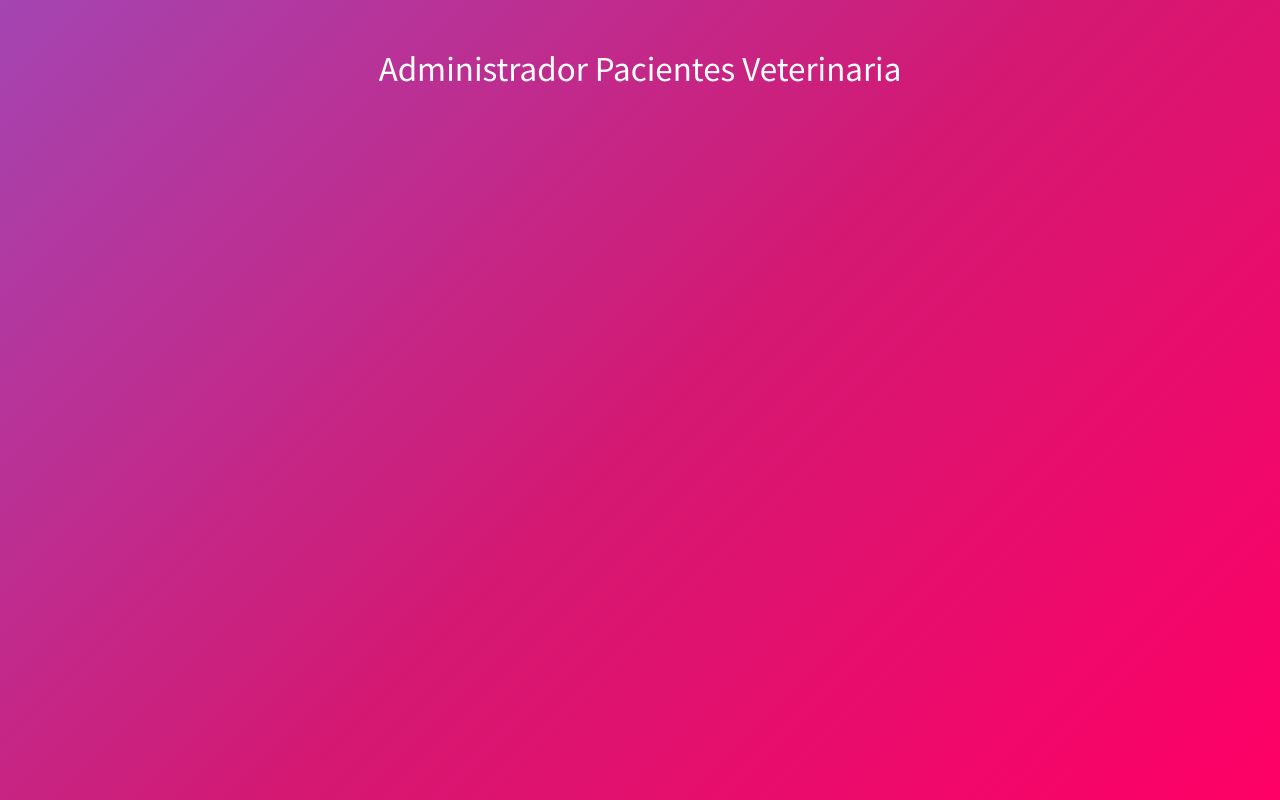
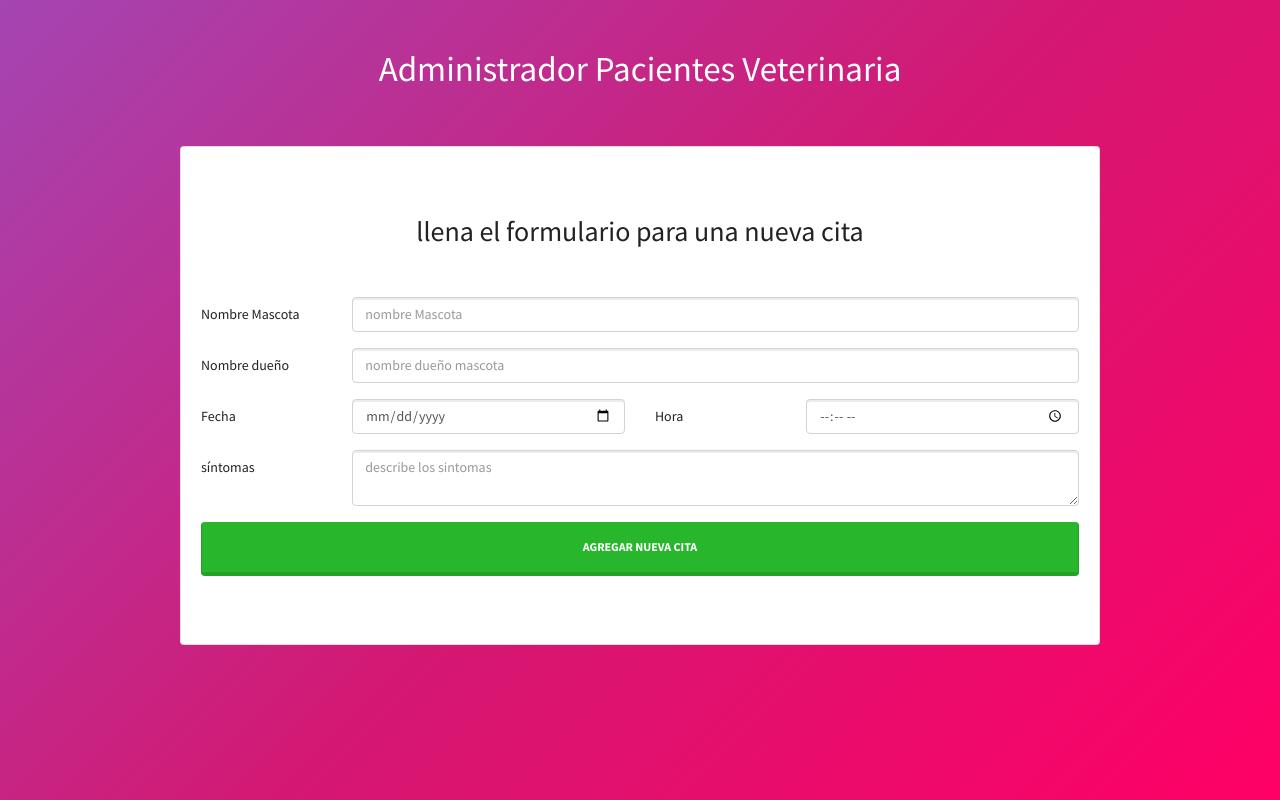
Before and after one commit to irtic/proyecto_administracion_pacientes, a React (Create React App) app: page / in a window 1280 px wide. Built offline with nearby package versions, Linux system fonts and the light colour scheme.

Commit message:
Creando el formulario

```diff
--- a/package.json
+++ b/package.json
@@ -3,6 +3,7 @@
   "version": "0.1.0",
   "private": true,
   "dependencies": {
+    "array-unique": "^0.3.2",
     "react": "^16.12.0",
     "react-dom": "^16.12.0",
     "react-scripts": "3.2.0"
--- a/src/App.js
+++ b/src/App.js
@@ -2,7 +2,7 @@
 import './bootstrap.min.css'
 
 import Header from './components/Header'
-
+import NuevaCita from './components/NuevaCita'
 
 class App extends Component {
 
@@ -12,10 +12,15 @@
 
   render() {
     return (
-        <div class="container">
+        <div className="container">
             <Header
               titulo = 'Administrador Pacientes Veterinaria'
             />
+            <div className="row">
+                <div className="col-md-10 mx-auto">
+                    <NuevaCita />
+                </div>
+            </div>
         </div>
     );
   }
--- /dev/null
+++ b/src/components/NuevaCita.js
@@ -0,0 +1,88 @@
+import React, { Component } from 'react';
+
+class NuevaCita extends Component {
+    render() {
+        return (
+            <div className="card mt-5 py-5">
+                <div className="card-body">
+                    <h2 className="card-title text-center mb-5">llena el formulario para una nueva cita </h2>
+                    <form>
+                        <div className="form-group row">
+                            <label className="col-sm-4 col-lg-2 col-form-label">
+                                Nombre Mascota
+                            </label>
+                            <div className="col-sm-8 col-lg-10">
+                                <input
+                                    type="text"
+                                    className="form-control"
+                                    placeholder = "nombre Mascota"
+                                    name="mascota"
+                                />
+                            </div>
+                        </div>  {/* form-group */}
+
+                        <div className="form-group row">
+                            <label className="col-sm-4 col-lg-2 col-form-label">
+                                Nombre dueño
+                            </label>
+                            <div className="col-sm-8 col-lg-10">
+                                <input
+                                    type="text"
+                                    className="form-control"
+                                    placeholder = "nombre dueño mascota"
+                                    name="propietario"
+                                />
+                            </div>
+                        </div>  {/* form-group */}
+
+                        <div className="form-group row">
+                            <label className="col-sm-4 col-lg-2 col-form-label">
+                                Fecha
+                            </label>
+                            <div className="col-sm-8 col-lg-4">
+                                <input
+                                    type="date"
+                                    className="form-control"
+                                    name="fecha"
+                                />
+                            </div>
+
+                            <label className="col-sm-4 col-lg-2 col-form-label">
+                                Hora
+                            </label>
+                            <div className="col-sm-8 col-lg-4">
+                                <input
+                                    type="time"
+                                    className="form-control"
+                                    name="hora"
+                                />
+                            </div>
+                        </div>  {/* form-group */}
+
+                        <div className="form-group row">
+                            <label className="col-sm-4 col-lg-2 col-form-label">
+                                síntomas
+                            </label>
+                            <div className="col-sm-8 col-lg-10">
+
+                                <textarea
+                                    className="form-control"
+                                    name ="sintomas"
+                                    placeholder ="describe los sintomas"
+                                >
+
+                                </textarea>
+
+                            </div>
+                        </div>  {/* form-group */}
+
+                       < input type="submit" className="py-3 mt-2 btn btn-success btn-block" value ="Agregar Nueva cita"/>
+                    </form>
+                </div>
+
+            </div>
+        );
+    }
+}
+
+export default NuevaCita;
```
Also changed, not shown: 1 other file (tests, documents, lock files or other folders).
